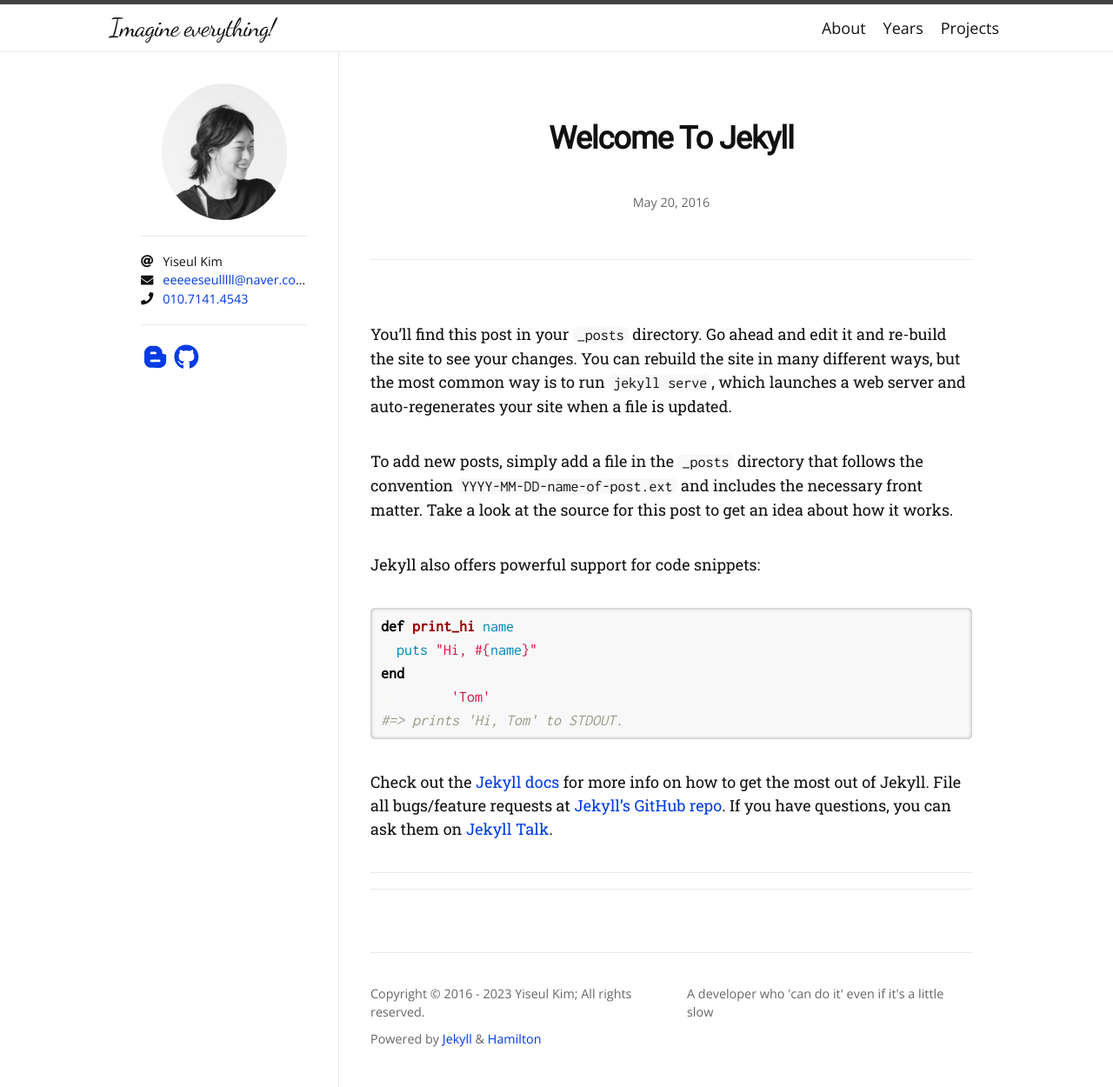
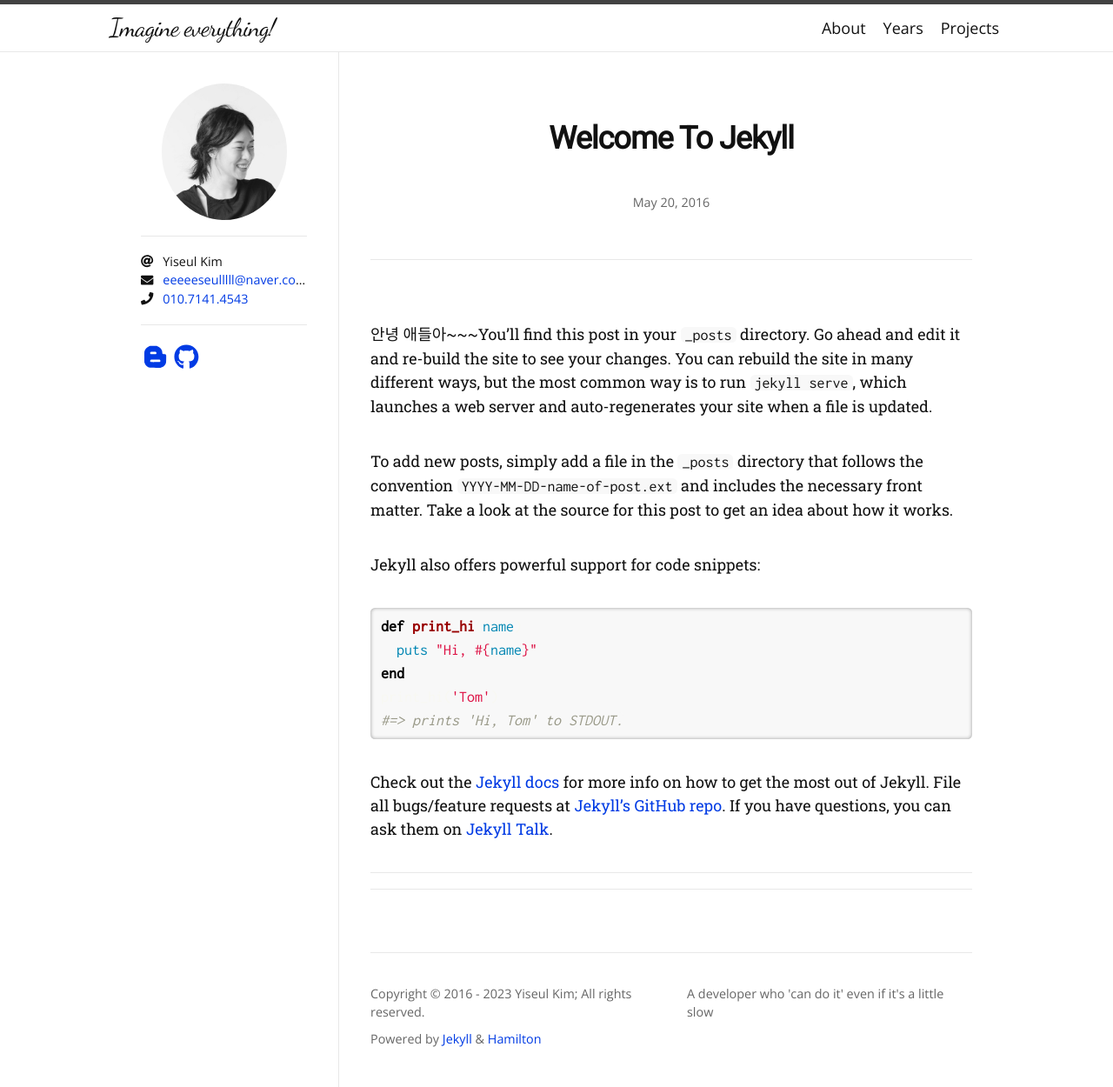
Before and after one commit to eseulssi/kimyiseul.github.io, a Jekyll site: the page built from _posts/2016-05-20-welcome-to-jekyll.md, in a window 1280 px wide. Shown: the whole page at 87% size. Built offline with Jekyll 4.4.1, drawn with Linux system fonts in a browser that asks for light colours; nearby versions of some CDN libraries; some web fonts are replaced.

```diff
--- a/_posts/2016-05-20-welcome-to-jekyll.md
+++ b/_posts/2016-05-20-welcome-to-jekyll.md
@@ -1,7 +1,7 @@
 ---
 layout: post
 ---
-You’ll find this post in your `_posts` directory. Go ahead and edit it and re-build the site to see your changes. You can rebuild the site in many different ways, but the most common way is to run `jekyll serve`, which launches a web server and auto-regenerates your site when a file is updated.
+안녕 애들아~~~You’ll find this post in your `_posts` directory. Go ahead and edit it and re-build the site to see your changes. You can rebuild the site in many different ways, but the most common way is to run `jekyll serve`, which launches a web server and auto-regenerates your site when a file is updated.
 
 To add new posts, simply add a file in the `_posts` directory that follows the convention `YYYY-MM-DD-name-of-post.ext` and includes the necessary front matter. Take a look at the source for this post to get an idea about how it works.
 
```
